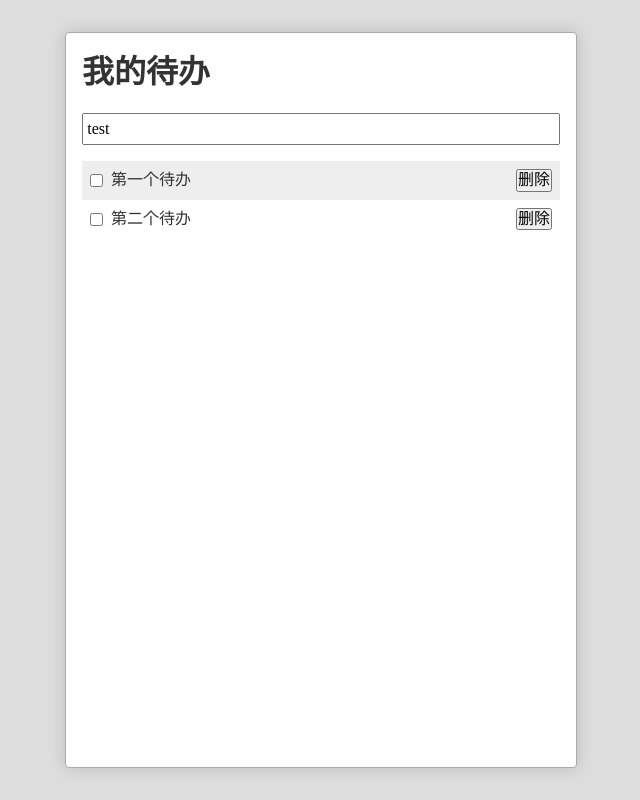
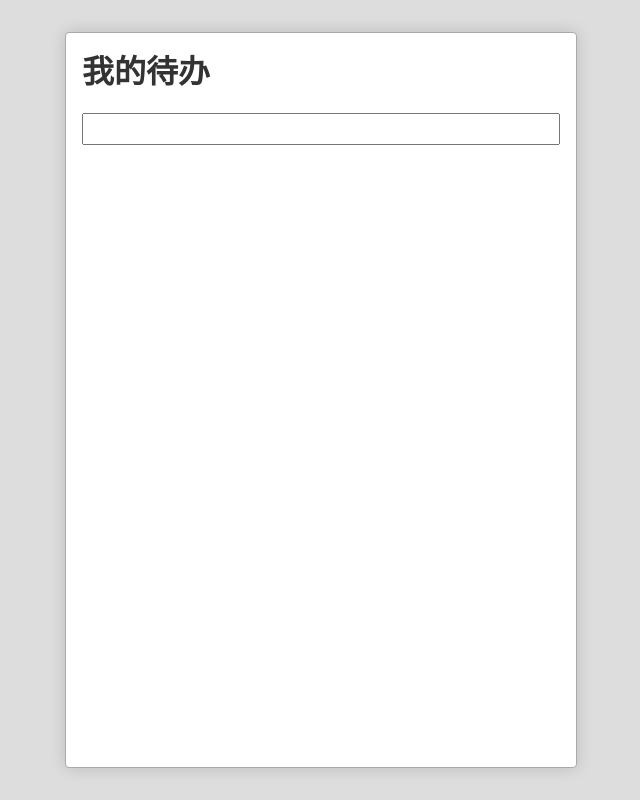
Before and after one commit to zzyo96/webpack-demo, a React (Create React App) app: page / in a window 1280 px wide. Shown: the whole page, without its empty margins (319-959 px from the left). Built offline with nearby package versions, Linux system fonts and the light colour scheme.

Commit message:
回车添加待办*2

```diff
--- a/src/App.js
+++ b/src/App.js
@@ -9,10 +9,8 @@ class App extends Component {
   constructor(props){
     super(props)
     this.state = {
-      newTodo: 'test',
+      newTodo: '',
       todoList: [
-        {id:1, title:'第一个待办'},
-        {id:2, title:'第二个待办'},
       ]
     }
   }
@@ -22,7 +20,7 @@ class App extends Component {
       .filter((item)=> !item.deleted)
       .map((item,index)=>{
       return (
-        <li>
+        <li key={index} >
           <TodoItem todo={item} onToggle={this.toggle.bind(this)}
             onDelete={this.delete.bind(this)}/>
         </li>
@@ -55,6 +53,7 @@ class App extends Component {
   }
   addTodo(event){
     this.state.todoList.push({
+      id: idMaker(),
       title: event.target.value,
       status: null,
       deleted: false
@@ -71,3 +70,10 @@ class App extends Component {
 }
 
 export default App;
+
+let id = 0
+
+function idMaker(){
+  id += 1
+  return id
+}
--- a/src/TodoInput.js
+++ b/src/TodoInput.js
@@ -10,7 +10,7 @@ export default class TodoInput extends Component {
   }
   submit(e){
     if (e.key === 'Enter') {
-      console.log('用户按回车了');
+        this.props.onSubmit(e)
     }
   }
   changeTitle(e){
```
Also changed, not shown: 8 other files (tests, documents, lock files or other folders).
